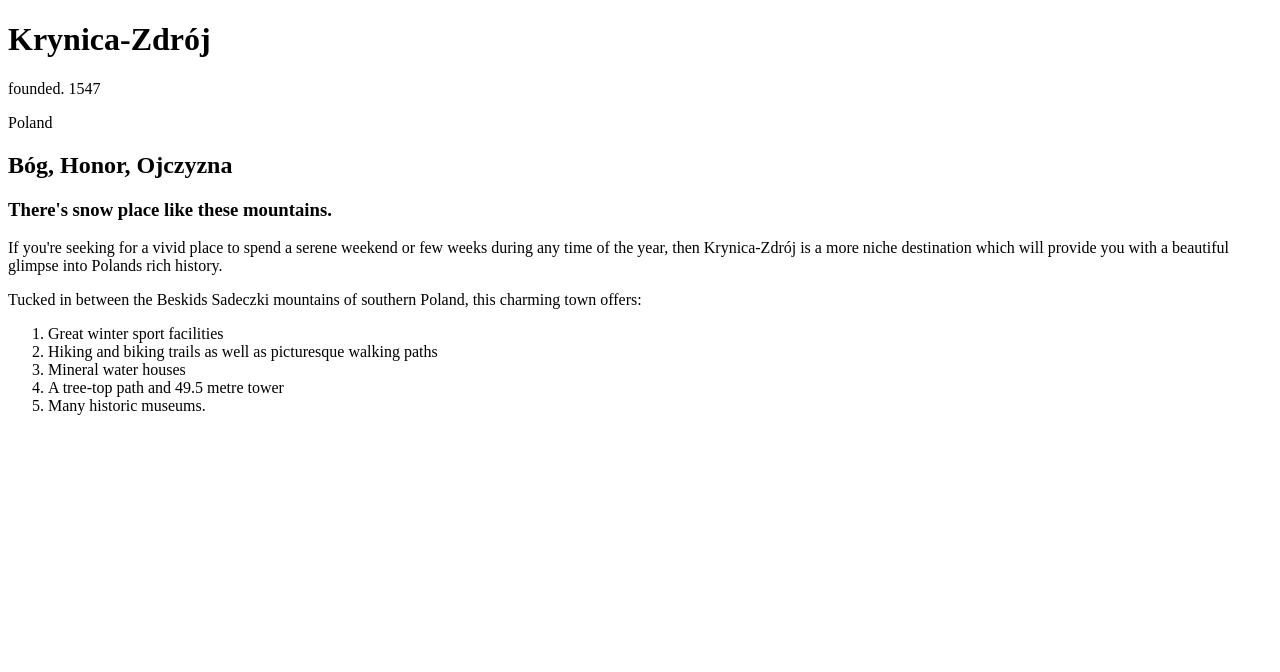
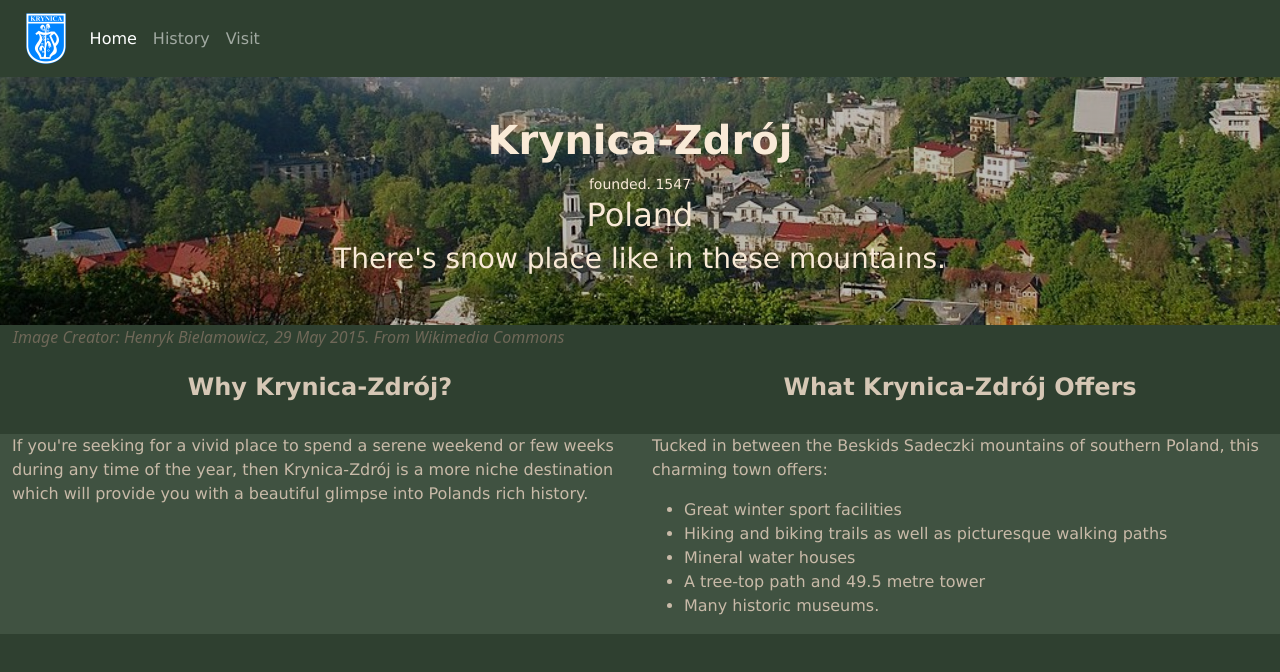
Before and after one commit to FakeGinger1/Krynica, a website: page krynica/index.html in a window 1280 px wide. Drawn offline with nearby package versions, Linux system fonts and the light colour scheme.

Commit message:
Added basic CSS styling to pages, Linked BS5 and added navbar, added hero-banner

```diff
--- a/krynica/index.html
+++ b/krynica/index.html
@@ -4,31 +4,101 @@
     <meta charset="UTF-8" />
     <meta http-equiv="X-UA-Compatible" content="IE=edge" />
     <meta name="viewport" content="width=device-width, initial-scale=1.0" />
-    <link href="stylesheet.css" rel="stylesheet" />
-    <title>Document</title>
+    <link
+      href="https://cdn.jsdelivr.net/npm/bootstrap@5.2.1/dist/css/bootstrap.min.css"
+      rel="stylesheet"
+    />
+    <script src="https://cdn.jsdelivr.net/npm/bootstrap@5.2.1/dist/js/bootstrap.bundle.min.js"></script>
+    <link rel="stylesheet" href="stylesheet.css" />
+    <title>Hobby website</title>
   </head>
   <body>
-    <h1>Krynica-Zdrój</h1>
-    <p>founded. 1547</p>
-    <p>Poland</p>
-    <h2>Bóg, Honor, Ojczyzna</h2>
-    <h3>There's snow place like these mountains.</h3>
+    <div class="container-fluid">
+      <div class="row">
+        <nav class="navbar navbar-expand-sm navbar-dark fixed-top">
+          <button
+            button
+            title="Expand navigation bar"
+            class="navbar-toggler"
+            type="button"
+            data-bs-toggle="collapse"
+            data-bs-target="#collapsibleNavbar"
+          >
+            <span class="navbar-toggler-icon"></span></button
+          ><span class="navbar-brand">
+            <img
+              src="160px-POL_Krynica_COA.svg.png"
+              alt="Krynica-Zdrój Emblem"
+              style="width: 40px"
+            />
+          </span>
+          <div class="collapse navbar-collapse" id="collapsibleNavbar">
+            <ul class="navbar-nav">
+              <li class="nav-item">
+                <a class="nav-link active" href="#">Home</a>
+              </li>
+              <li class="nav-item">
+                <a class="nav-link" href="history.html">History</a>
+              </li>
+              <li class="nav-item">
+                <a class="nav-link" href="visit.html">Visit</a>
+              </li>
+            </ul>
+          </div>
+        </nav>
+      </div>
+    </div>
+
+    <section class="banner-image">
+      <div class="container-fluid">
+        <div class="row">
+          <div class="col-lg-12 col-md-12 col-sm-12 col-xs-12 banner-text">
+            <h1 class="banner-title">Krynica-Zdrój</h1>
+            <small class="text-mutes">founded. 1547</small>
+            <h2 class="banner-country">Poland</h2>
+            <h3 class="banner-slogan">
+              There's snow place like in these mountains.
+            </h3>
+          </div>
+        </div>
+      </div>
+    </section>
+    <cite class="banner-citation">Image Creator: Henryk Bielamowicz, 29 May 2015. From Wikimedia Commons</cite>
+    <div class="container-fluid">
+      <div class="row">
+        <div class="col"><br><h4>Why Krynica-Zdrój?</h4><br></div>
+        <div class="col"><br><h4>What Krynica-Zdrój Offers</h4><br></div>
+      </div>
+    </div>
+
+    </div>
+    <div class="container-fluid" id="main-text">
+      <div class="row">
+        <div class="col-sm-6">
           <p>
-      If you're seeking for a vivid place to spend a serene weekend or few weeks
-      during any time of the year, then Krynica-Zdrój is a more niche
-      destination which will provide you with a beautiful glimpse into Polands
-      rich history.
+            If you're seeking for a vivid place to spend a serene weekend or few
+            weeks during any time of the year, then Krynica-Zdrój is a more
+            niche destination which will provide you with a beautiful glimpse
+            into Polands rich history.
           </p>
+        </div>
+
+        <div class="col-sm-6">
           <p>
-      Tucked in between the Beskids Sadeczki mountains of southern Poland, this
-      charming town offers:
+            Tucked in between the Beskids Sadeczki mountains of southern Poland,
+            this charming town offers:
           </p>
-    <ol>
+          <ul class="activities">
             <li>Great winter sport facilities</li>
-      <li>Hiking and biking trails as well as picturesque walking paths</li>
+            <li>
+              Hiking and biking trails as well as picturesque walking paths
+            </li>
             <li>Mineral water houses</li>
             <li>A tree-top path and 49.5 metre tower</li>
             <li>Many historic museums.</li>
-    </ol>
+          </ul>
+        </div>
+      </div>
+    </div>
   </body>
 </html>
--- a/krynica/stylesheet.css
+++ b/krynica/stylesheet.css
@@ -0,0 +1,76 @@
+
+body{
+    background-color: #2f4030;
+    padding-top: 75px;
+}
+@media (max-width: 979px){
+    body {
+      padding-top: 10px;
+    }
+}
+
+.navbar{
+    background-color: #2f4030;
+    padding-left: 2%;
+    font-family:Verdana, Geneva, Tahoma, sans-serif, sans-serif;
+    color: #f9ead7;
+
+}
+
+
+.banner-image{
+    background-image: linear-gradient(rgba(0, 0, 0, 0.25), rgba(0, 0, 0, 0.25)),url("panorama.jpg");
+    height: 250px;
+    background-position: center;
+    background-repeat: no-repeat;
+    background-size:1500px;
+    position: relative;
+}
+
+.banner-text{
+    font-family:Verdana, Geneva, Tahoma, sans-serif, sans-serif;
+    color: #f9ead7;
+    text-align: center;
+    position: absolute;
+    top: 50%;
+    left: 50%;
+    transform: translate(-50%, -50%);
+}
+
+.banner-title{
+    font-weight: bold;
+}
+
+.banner-country{
+    font-family:Verdana, Geneva, Tahoma, sans-serif, sans-serif;
+    color: #f9ead7;
+}
+.banner-citation{
+    opacity: 0.80;
+    padding-left: 1%;
+    color: #7f7262;
+}
+p{
+    font-family:Verdana, Geneva, Tahoma, sans-serif, sans-serif;
+    color: #c8baa8;
+}
+
+h4{
+    font-family:Verdana, Geneva, Tahoma, sans-serif, sans-serif;
+    color: #d6c7b5;
+    font-weight: bold;
+    text-align: center;
+}
+
+h5{
+    font-family:Verdana, Geneva, Tahoma, sans-serif, sans-serif;
+    color: #d6c7b5;
+    font-weight: bold;
+}
+#main-text{
+    background-color: #405241;
+}
+.activities{
+    font-family:Verdana, Geneva, Tahoma, sans-serif, sans-serif;
+    color: #c8baa8;
+}
```
Also changed, not shown: krynica/history.html (+42 -2 lines), krynica/visit.html (+43 -3 lines), package.json (added, +7 -0 lines), .linthtmlrc.json (added), css-1/.stylelintrc.json (added), krynica/160px-POL_Krynica_COA.svg.png (added), krynica/panorama.jpg (added), 1 other file. Lines whose indentation alone changed are shown as unchanged.
